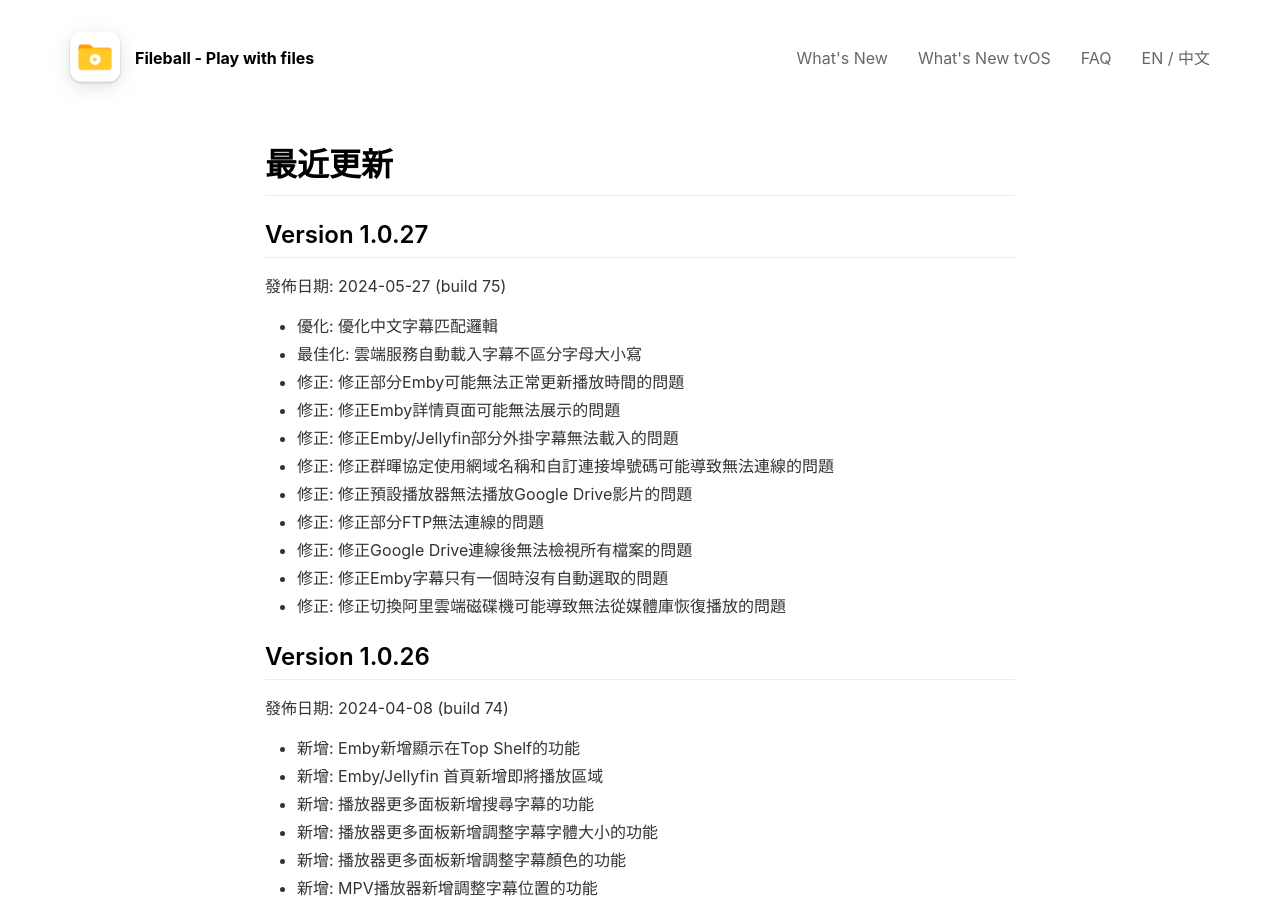
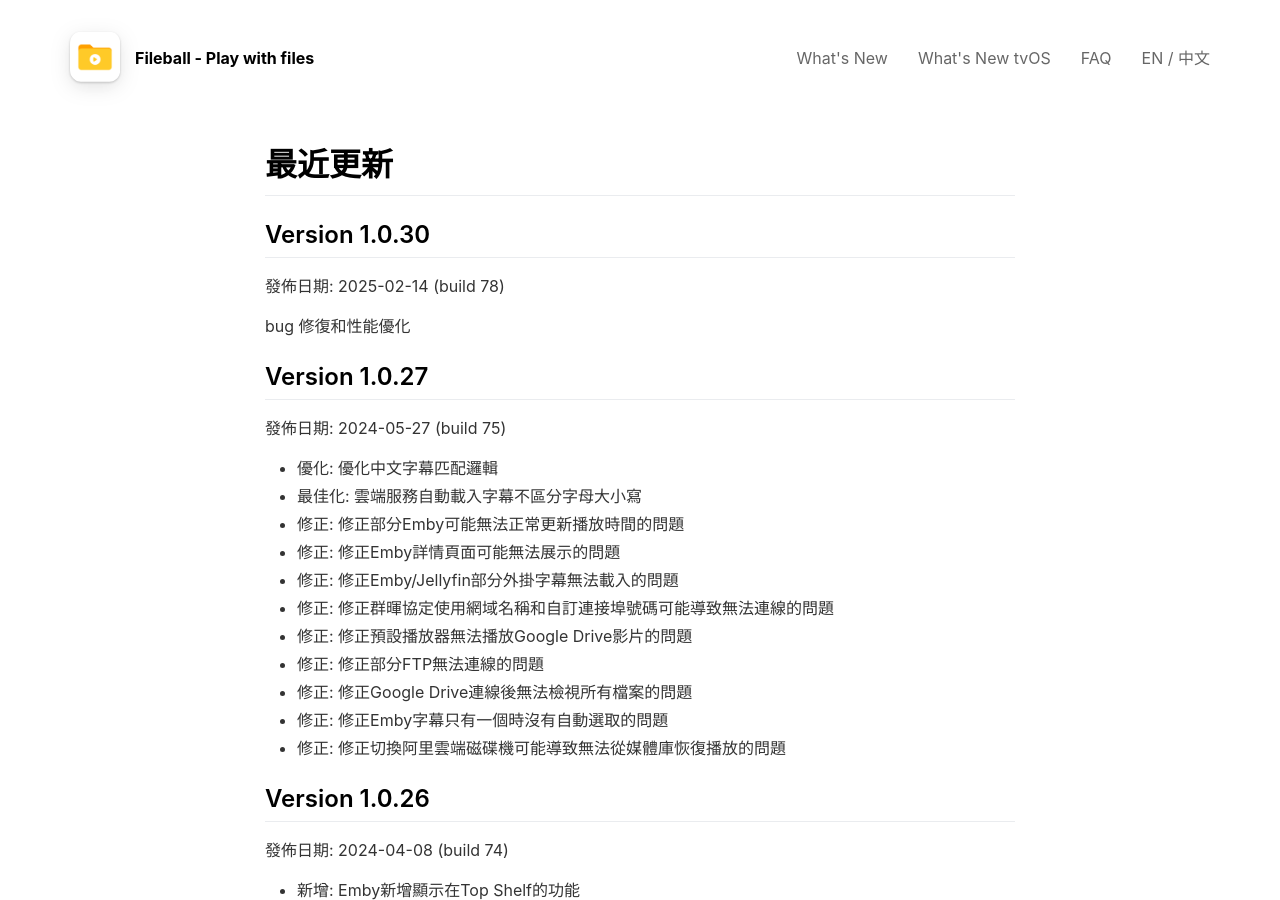
Before and after one commit to alexiscn/fileball.app, a Jekyll site: the page built from _pages/tw/changelog_tv.md, in a window 1280 px wide and 900 px high. Built offline with Jekyll 4.4.1, drawn with Linux system fonts in a browser that asks for light colours; nearby versions of some CDN libraries.

Commit message:
update changelog

```diff
--- a/_pages/tw/changelog_tv.md
+++ b/_pages/tw/changelog_tv.md
@@ -7,6 +7,13 @@
 ---
 
 # 最近更新
+
+
+## **Version 1.0.30**
+
+發佈日期: 2025-02-14 (build 78)
+
+bug 修復和性能優化
 
 ## **Version 1.0.27**
 
```
Also changed, not shown: _pages/changlog_tv.md (+6 -0 lines).
